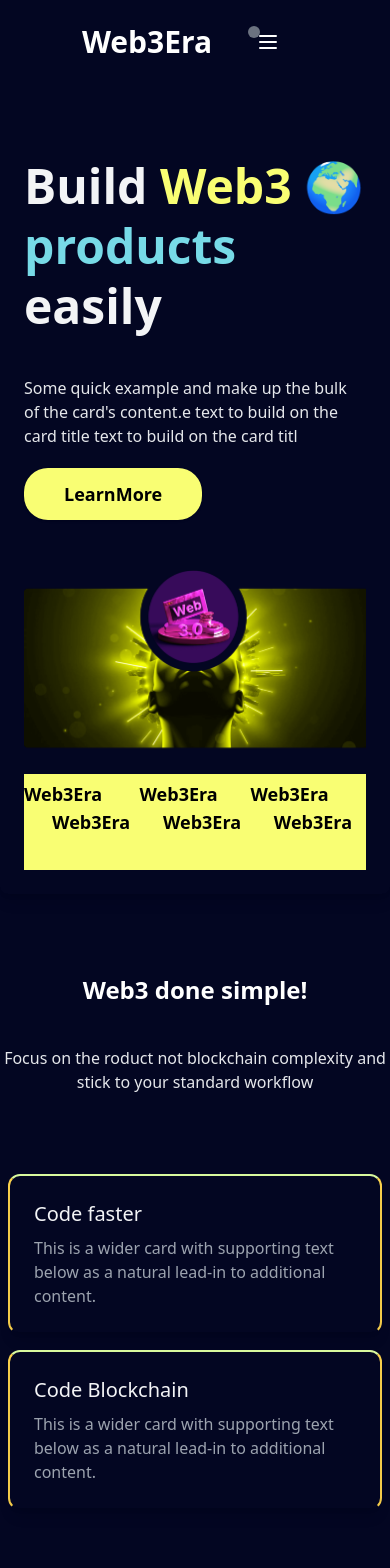
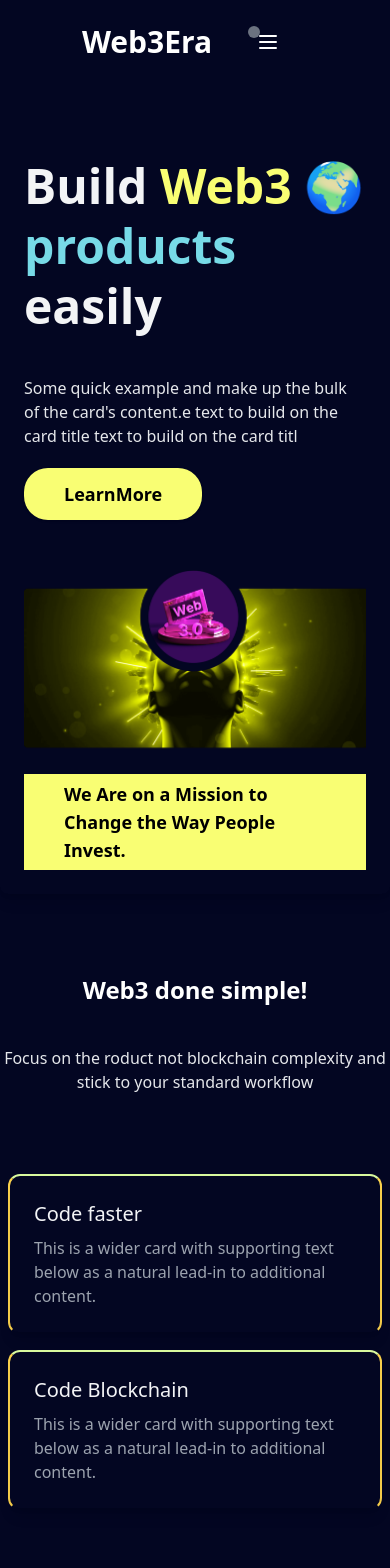
Before and after one commit to snehafarkya/web3era, a React (Create React App) app: page / in a window 390 px wide. Shown: the top 1568 px of the page. Built offline with nearby package versions, Linux system fonts and the light colour scheme.

Commit message:
responsive

```diff
--- a/src/components/Hero.js
+++ b/src/components/Hero.js
@@ -14,9 +14,9 @@ export default function Hero() {
     <button style={{background:"#f9fe73"}} className="e-btn h-min w-fit text-grey-100 gap-x-2 font-bold md:w-fit text-lg px-10 py-3 rounded-3xl shadow hover:shadow-lg outline-none focus:outline-none mr-1 mb-1 ease-linear transition-all duration-150 hover:bg-hotpink" type="button">LearnMore </button>
   </div>
     <img src={web33} alt="" className='w-min'/>
-    <div className="grid place-items-center content-center w-full h-24 " style={{background:"#f9fe73"}} >
-      <p className=' font-bold text-lg align-middle '>
-      Web3Era &nbsp;&nbsp;&nbsp;&nbsp;&nbsp;&nbsp; Web3Era &nbsp;&nbsp;&nbsp;&nbsp;&nbsp;&nbsp;Web3Era &nbsp;&nbsp;&nbsp;&nbsp;&nbsp;&nbsp;Web3Era &nbsp;&nbsp;&nbsp;&nbsp;&nbsp;&nbsp;Web3Era &nbsp;&nbsp;&nbsp;&nbsp;&nbsp;&nbsp;Web3Era &nbsp;&nbsp;&nbsp;&nbsp;&nbsp;&nbsp;
+    <div className="grid grid-cols-1 place-items-center content-center w-full h-24 " style={{background:"#f9fe73"}} >
+      <p className=' font-bold text-lg align-middle mx-10 '>
+      We Are on a Mission to Change the Way People Invest.
       </p>
     </div>
   </div>
--- a/src/components/Service.js
+++ b/src/components/Service.js
@@ -7,7 +7,7 @@ export default function Service() {
       {/* heading */}
       <div class="flex justify-center gap-x-24">
         <div class="block p-6 rounded-lg shadow-lg max-w-lg">
-            <h5 class="text-gray-100 md:text-5xl text-xl leading-tight font-bold mb-2">Web3 services for every app</h5>
+            <h5 class="text-gray-100 md:text-5xl text-xl leading-tight font-bold mb-5">Web3 services for every app</h5>
             <p class="text-gray-400 text-base mb-4">
               Some quick example text to build on the card title and make up the bulk of the card's
               content.
```
